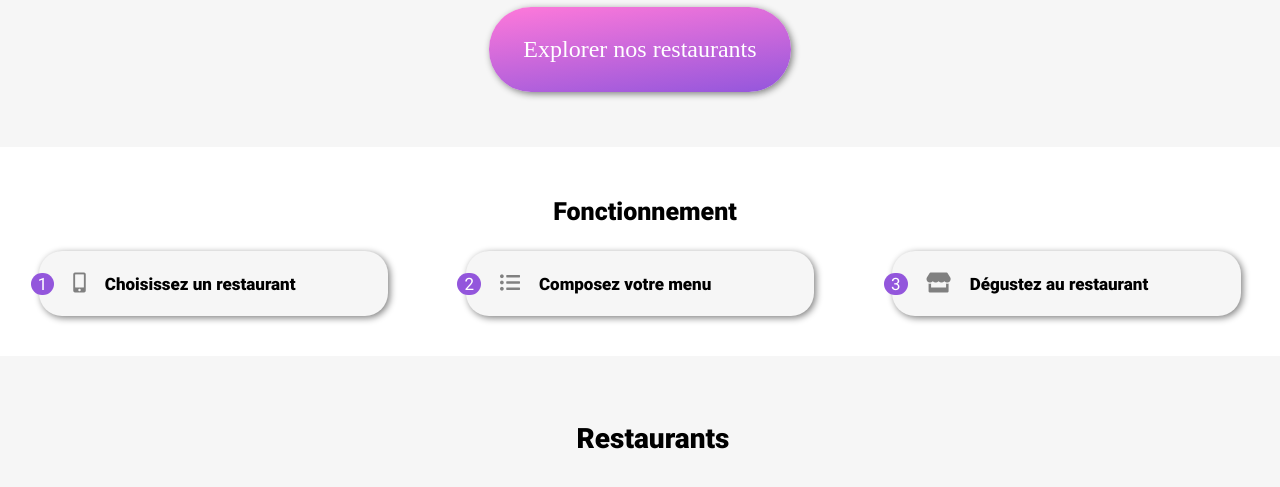
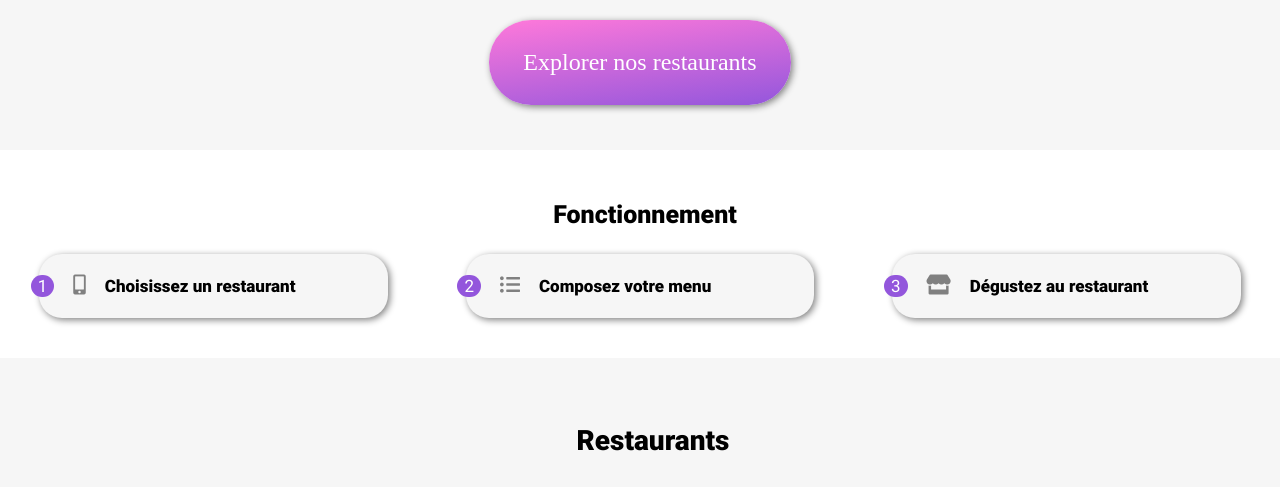
Before and after one commit to tison1405/DamienTison_3_19022021, a website: page index.html in a window 1280 px wide. Shown: the part 313-800 px from the top of the page. Drawn offline with Linux system fonts and the light colour scheme; a web font is replaced by a local one.

Commit message:
last correction

```diff
--- a/sass/layout/_ex.scss
+++ b/sass/layout/_ex.scss
@@ -16,16 +16,11 @@
         margin: 0;
         text-align: center;
         font-size: 18px;
-        padding-bottom: 110px;
-        @include desktop{
-            padding-bottom: 150px;
-        }
     }
     &__link{
         @include btn;
-        position: absolute;
-        top: 40%;
-        z-index: 2;
+        margin-top: 23px;
+        margin-bottom: 50px;
         @include desktop{
             width: 245px;
         }
--- a/sass/layout/_fonctionnement.scss
+++ b/sass/layout/_fonctionnement.scss
@@ -28,6 +28,10 @@
         margin-bottom: 15px;
         border-radius: 23px;
         box-shadow: 2px 2px 7px gray;
+        transition: background-color 600ms;
+        &:hover{
+            background-color: lighten($color-primaire, 35%);
+        }
         @include desktop{
             width: 24%;
         }
```
Also changed, not shown: css/style.css, sass/utils/_variables.scss (line endings or trailing spaces), 1 other file.
